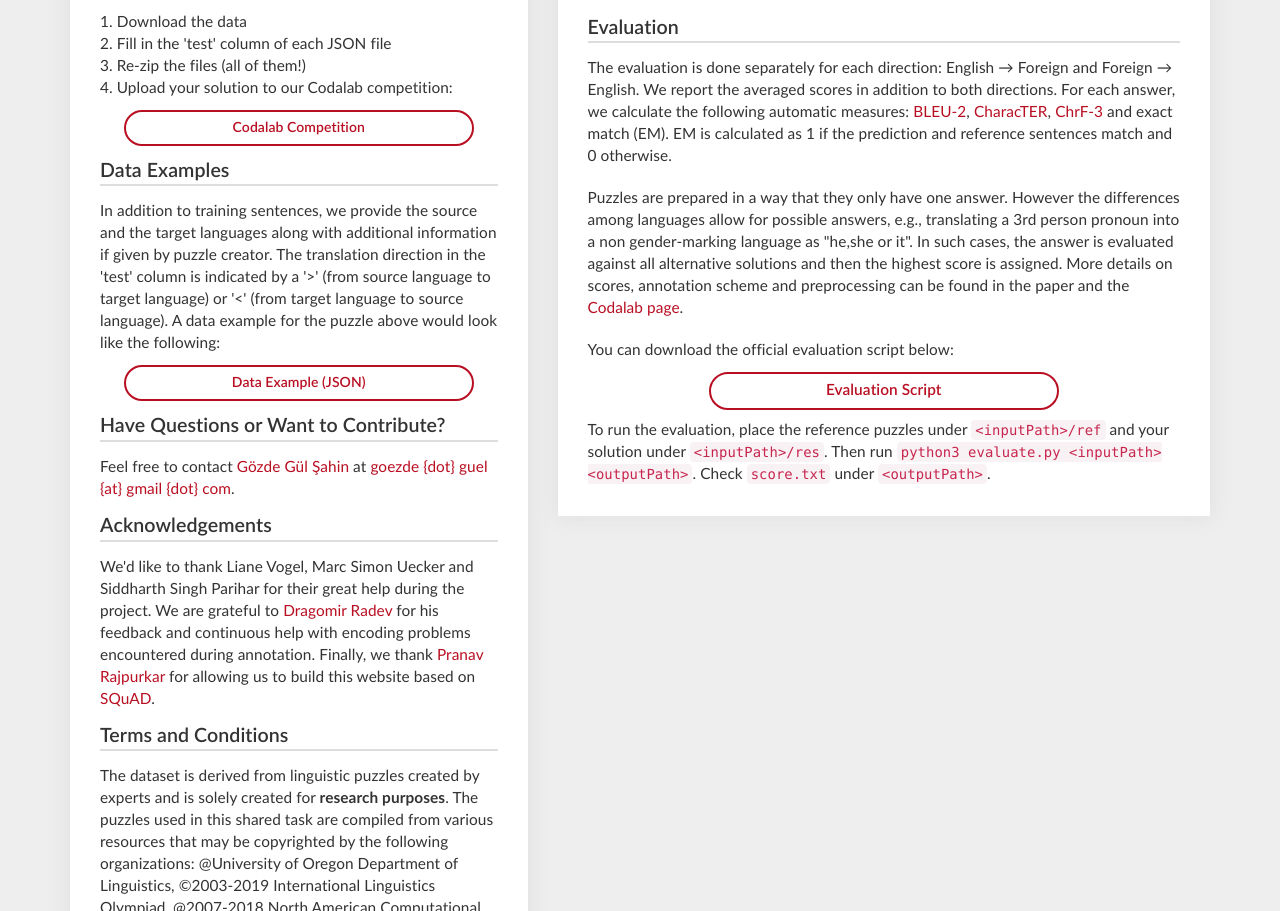
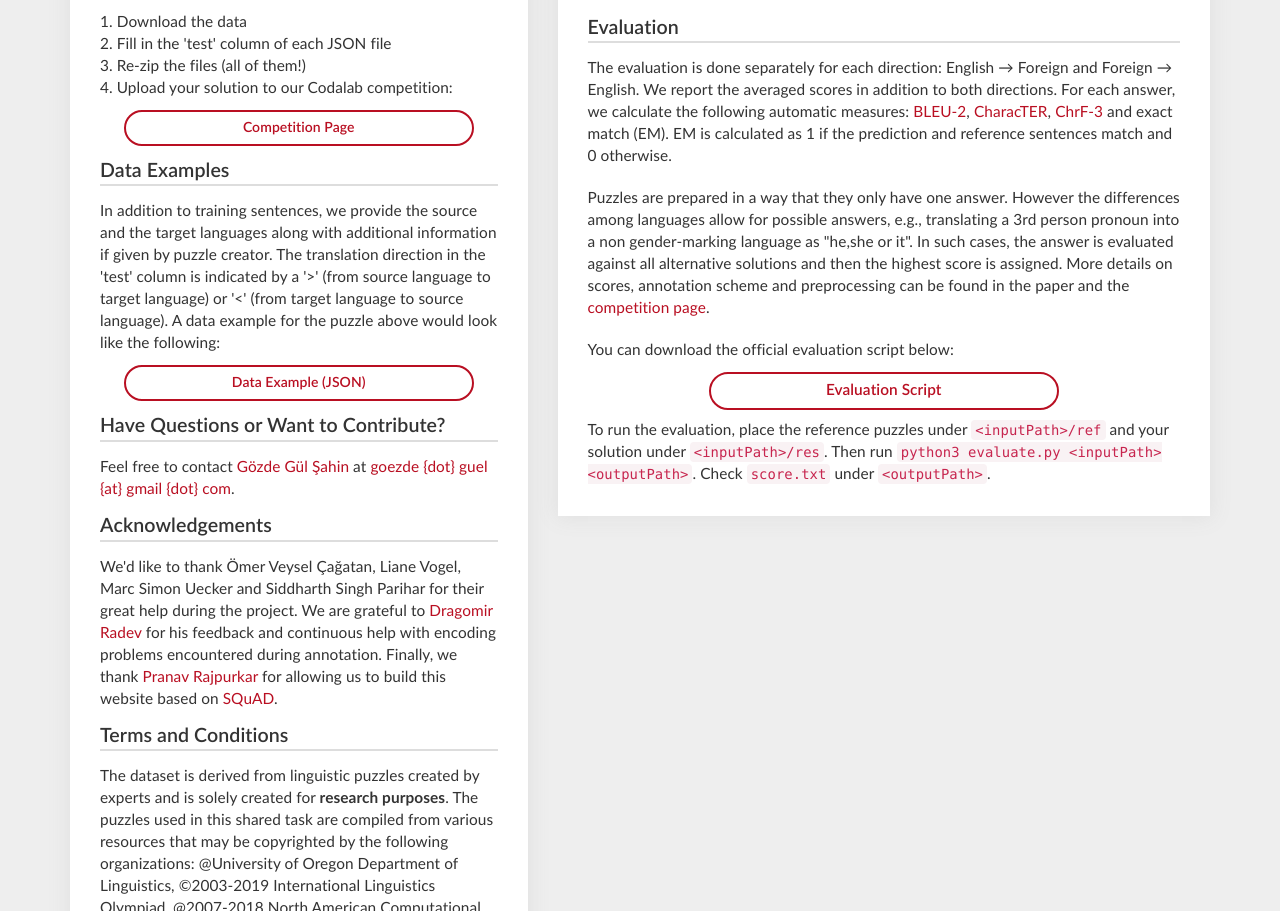
Before and after one commit to UKPLab/PuzzLing-Machines, a plain HTML site: page index.html in a window 1280 px wide. Shown: the part 1992-2903 px from the top of the page. Drawn offline with Linux system fonts and the light colour scheme; a web font is replaced by a local one.

Commit message:
Update index.html
Link to the competition page is updated

```diff
--- a/index.html
+++ b/index.html
@@ -93,7 +93,7 @@
                               3. Re-zip the files (all of them!) <br>
                               4. Upload your solution to our Codalab competition:
                         </p>
-                        <a class="btn actionBtn inverseBtn" href="https://competitions.codalab.org/competitions/24414"> Codalab Competition</a>
+                        <a class="btn actionBtn inverseBtn" href="https://eval.ai/web/challenges/challenge-page/2156/participate">Competition Page</a>
                         <div class="infoHeadline">
                            <h2>Data Examples</h2>
                         </div>
@@ -111,7 +111,7 @@
                            <h2>Acknowledgements</h2>
                         </div>
                         <p align="left">
-                           We'd like to thank Liane Vogel, Marc Simon Uecker and Siddharth Singh Parihar for their great help during the project. We are grateful to <a href="https://yale-lily.github.io/">Dragomir Radev</a> for his feedback and continuous help with encoding problems encountered during annotation. Finally, we thank <a href="https://rajpurkar.github.io/">Pranav Rajpurkar</a> for allowing us to build this website based on <a href="https://rajpurkar.github.io/SQuAD-explorer/">SQuAD</a>.
+                           We'd like to thank Ömer Veysel Çağatan, Liane Vogel, Marc Simon Uecker and Siddharth Singh Parihar for their great help during the project. We are grateful to <a href="https://yale-lily.github.io/">Dragomir Radev</a> for his feedback and continuous help with encoding problems encountered during annotation. Finally, we thank <a href="https://rajpurkar.github.io/">Pranav Rajpurkar</a> for allowing us to build this website based on <a href="https://rajpurkar.github.io/SQuAD-explorer/">SQuAD</a>.
                         </p>
                         <div class="infoHeadline">
                            <h2>Terms and Conditions</h2>
@@ -468,7 +468,7 @@
                            <div class="left">
                                  <p>The evaluation is done separately for each direction: English &rarr; Foreign and Foreign &rarr; English. We report the averaged scores in addition to both directions. For each answer, we calculate the following automatic measures: <a href="https://www.aclweb.org/anthology/P02-1040.pdf">BLEU-2</a>, <a href="https://www.aclweb.org/anthology/W16-2342/">CharacTER</a>, <a href="https://www.aclweb.org/anthology/W16-2341/">ChrF-3</a> and exact match (EM). EM is calculated as 1 if the prediction and reference sentences match and 0 otherwise. </p></br>
 
-                                 <p> Puzzles are prepared in a way that they only have one answer. However the differences among languages allow for possible answers, e.g., translating a 3rd person pronoun into a non gender-marking language as "he,she or it". In such cases, the answer is evaluated against all alternative solutions and then the highest score is assigned. More details on scores, annotation scheme and preprocessing can be found in the paper and the <a href="https://competitions.codalab.org/competitions/24414">Codalab page</a>.</p></br>
+                                 <p> Puzzles are prepared in a way that they only have one answer. However the differences among languages allow for possible answers, e.g., translating a 3rd person pronoun into a non gender-marking language as "he,she or it". In such cases, the answer is evaluated against all alternative solutions and then the highest score is assigned. More details on scores, annotation scheme and preprocessing can be found in the paper and the <a href="https://eval.ai/web/challenges/challenge-page/2156/participate">competition page</a>.</p></br>
 
                                  <p>You can download the official evaluation script below:
                                  <a class="btn actionBtn inverseBtn" href="data/evaluation_script.zip" download="data/evaluation_script.zip">Evaluation Script</a>
```
